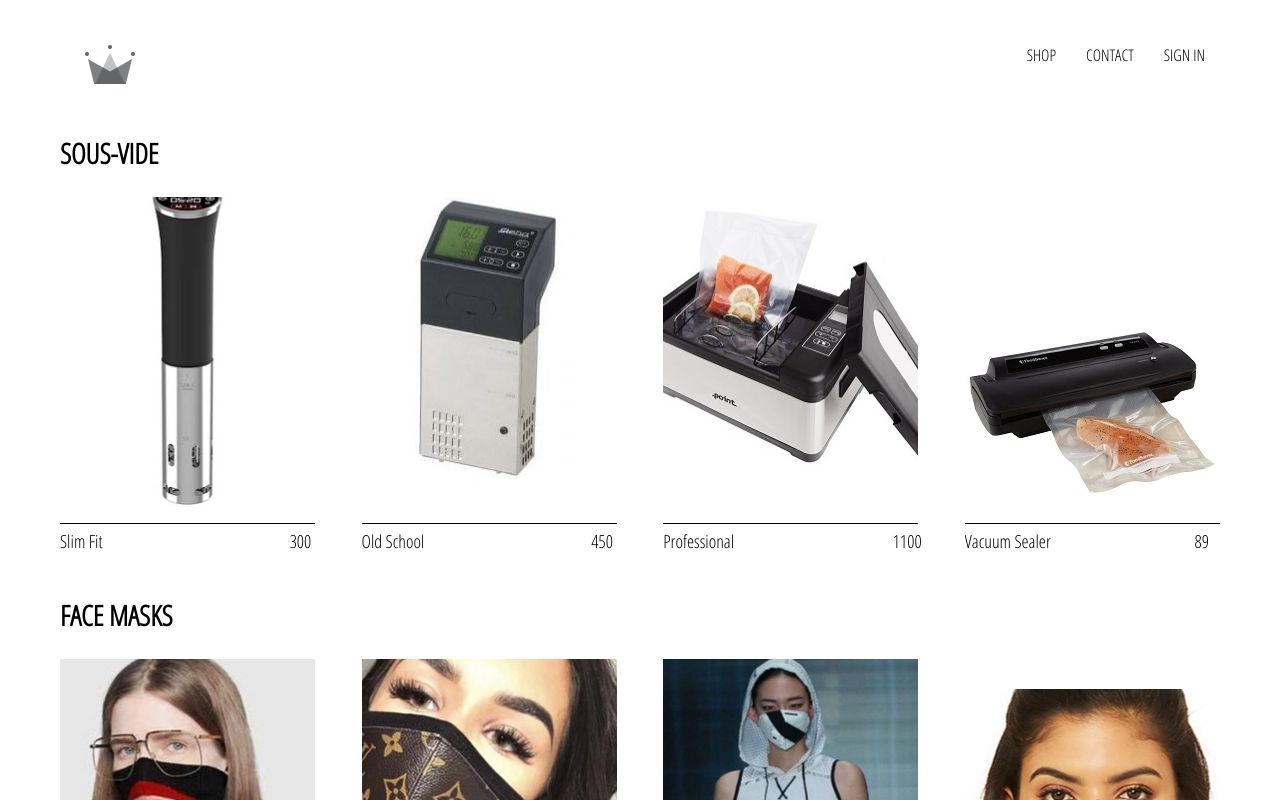
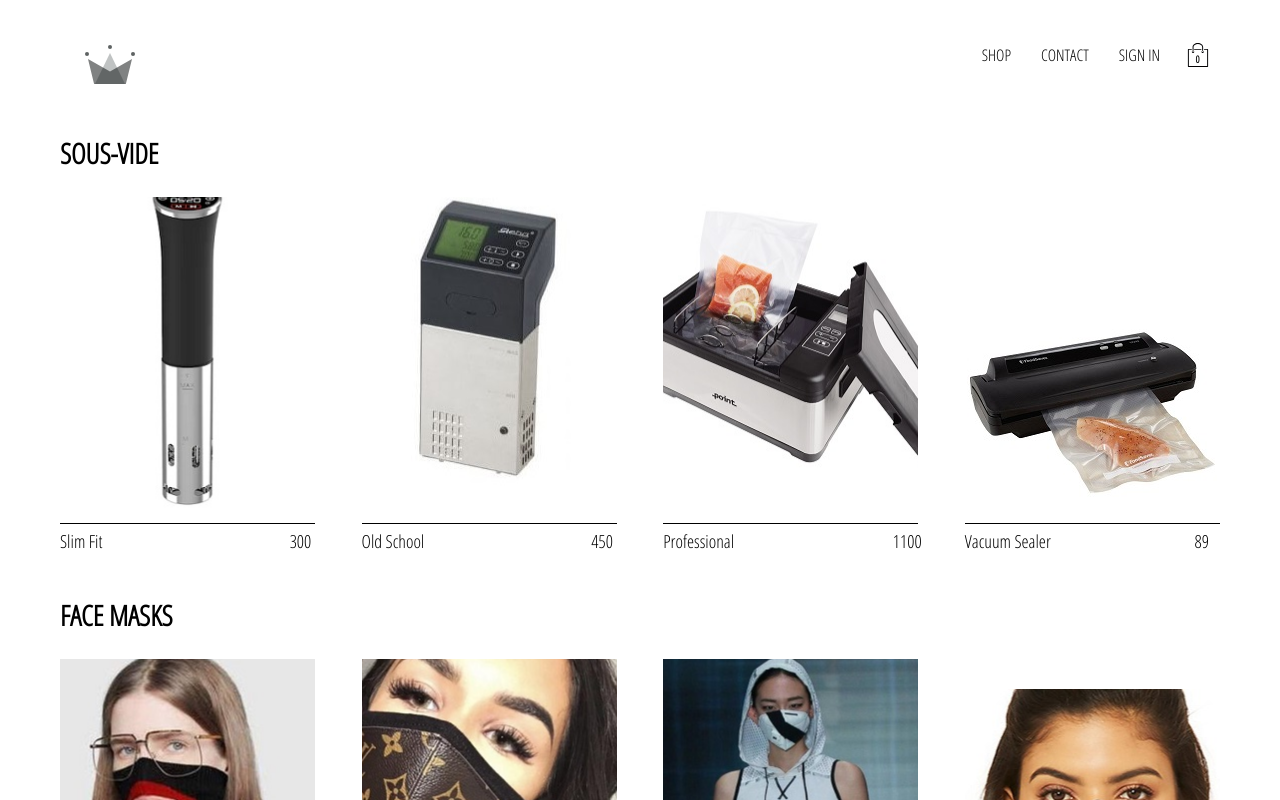
Before and after one commit to WiltonHotz/React-wellbo_store, a React (Create React App) app: page /shop in a window 1280 px wide. Shown: the top 800 px of the page. Built offline with nearby package versions, Linux system fonts and the light colour scheme; no server answers.

Commit message:
added cartIcon and cartDropdown components to our application, also implemented cartReducer

```diff
--- /dev/null
+++ b/src/components/cart-dropdown/cart-dropdown.component.jsx
@@ -0,0 +1,12 @@
+import React from 'react'
+import CustomButton from '../custom-button/custom-button.component'
+import './cart-dropdown.styles.scss'
+
+const CartDropdown = () => (
+  <div className='cart-dropdown'>
+    <div className='cart-items' />
+    <CustomButton>GO TO CHECKOUT</CustomButton>
+  </div>
+)
+
+export default CartDropdown
--- /dev/null
+++ b/src/components/cart-dropdown/cart-dropdown.styles.scss
@@ -0,0 +1,24 @@
+.cart-dropdown {
+  position: absolute;
+  width: 240px;
+  height: 340px;
+  display: flex;
+  flex-direction: column;
+  padding: 20px;
+  border: 1px solid black;
+  background-color: white;
+  top: 90px;
+  right: 40px;
+  z-index: 5;
+
+  .cart-items {
+    height: 240px;
+    display: flex;
+    flex-direction: column;
+    overflow: scroll;
+  }
+
+  button {
+    margin-top: auto;
+  }
+}
--- /dev/null
+++ b/src/components/cart-icon/cart-icon.component.jsx
@@ -0,0 +1,19 @@
+import React from 'react'
+import { connect } from 'react-redux'
+import { toggleCartHidden } from '../../redux/cart/cart.actions'
+import {ReactComponent as ShoppingIcon} from '../../assets/shopping-bag.svg'
+
+import './cart-icon.styles.scss'
+
+const CartIcon = ({ toggleCartHidden }) => (
+  <div className='cart-icon' onClick={toggleCartHidden}>
+    <ShoppingIcon className='shopping-icon'/>
+    <span className='item-count'>0</span>
+  </div>
+)
+
+const mapDispatchToProps = dispatch => ({
+  toggleCartHidden: () => dispatch(toggleCartHidden())
+})
+
+export default connect(null, mapDispatchToProps)(CartIcon)
--- /dev/null
+++ b/src/components/cart-icon/cart-icon.styles.scss
@@ -0,0 +1,21 @@
+.cart-icon {
+  width: 45px;
+  height: 45px;
+  position: relative;
+  display: flex;
+  align-items: center;
+  justify-content: center;
+  cursor: pointer;
+
+  .shopping-icon {
+    width: 24px;
+    height: 24px;
+  }
+
+  .item-count {
+    position: absolute;
+    font-size: 10px;
+    font-weight: bold;
+    bottom: 12px;
+  }
+}
--- a/src/components/header/header.component.jsx
+++ b/src/components/header/header.component.jsx
@@ -3,10 +3,12 @@ import { Link } from 'react-router-dom'
 import { ReactComponent as Logo } from '../../assets/crown.svg'
 import { auth } from '../../firebase/firebase.utils'
 import { connect } from 'react-redux'
+import CartIcon from '../cart-icon/cart-icon.component'
+import CartDropdown from '../cart-dropdown/cart-dropdown.component'
 
 import './header.styles.scss'
 
-const Header = ({ currentUser }) => (
+const Header = ({ currentUser, hidden }) => (
   <div className='header'>
     <Link to="/" className='logo-container'>
       <Logo className='logo' />
@@ -20,15 +22,22 @@ const Header = ({ currentUser }) => (
       </Link>
       {
         currentUser
-        ? <div className='option' onClick={() => auth.signOut()}>SIGN OUT</div>
-        : <Link className='option' to='/signin'>SIGN IN</Link>
+        ? (<div className='option' onClick={() => auth.signOut()}>SIGN OUT</div>)
+        : (<Link className='option' to='/signin'>SIGN IN</Link>)
       }
+      <CartIcon />
     </div>
+    {
+      hidden
+      ? null
+      : <CartDropdown />
+    }
   </div>
 )
 
-const mapStateToProps = state => ({
-  currentUser: state.user.currentUser
+const mapStateToProps = ({user: {currentUser}, cart: {hidden}}) => ({
+  currentUser,
+  hidden
 })
 
 export default connect(mapStateToProps)(Header)
--- /dev/null
+++ b/src/redux/cart/cart.actions.js
@@ -0,0 +1,5 @@
+import { CartActionTypes } from './cart.types'
+
+export const toggleCartHidden = () => ({
+  type: CartActionTypes.TOGGLE_CART_HIDDEN,
+})
--- /dev/null
+++ b/src/redux/cart/cart.reducer.js
@@ -0,0 +1,19 @@
+import { CartActionTypes } from './cart.types'
+
+const INITIAL_STATE = {
+  hidden: true
+}
+
+const cartReducer = (state = INITIAL_STATE, action) => {
+  switch(action.type) {
+    case CartActionTypes.TOGGLE_CART_HIDDEN:
+      return {
+        ...state,
+        hidden: !state.hidden
+      }
+      default:
+        return state
+  }
+}
+
+export default cartReducer
--- /dev/null
+++ b/src/redux/cart/cart.types.js
@@ -0,0 +1,3 @@
+export const CartActionTypes = {
+  TOGGLE_CART_HIDDEN: 'TOGGLE_CART_HIDDEN'
+}
--- a/src/redux/root-reducer.js
+++ b/src/redux/root-reducer.js
@@ -1,7 +1,9 @@
 import { combineReducers } from 'redux'
 
 import userReducer from './user/user.reducer'
+import cartReducer from './cart/cart.reducer'
 
 export default combineReducers({
-  user: userReducer
+  user: userReducer,
+  cart: cartReducer
 })
```
Also changed, not shown: src/assets/shopping-bag.svg (added).
